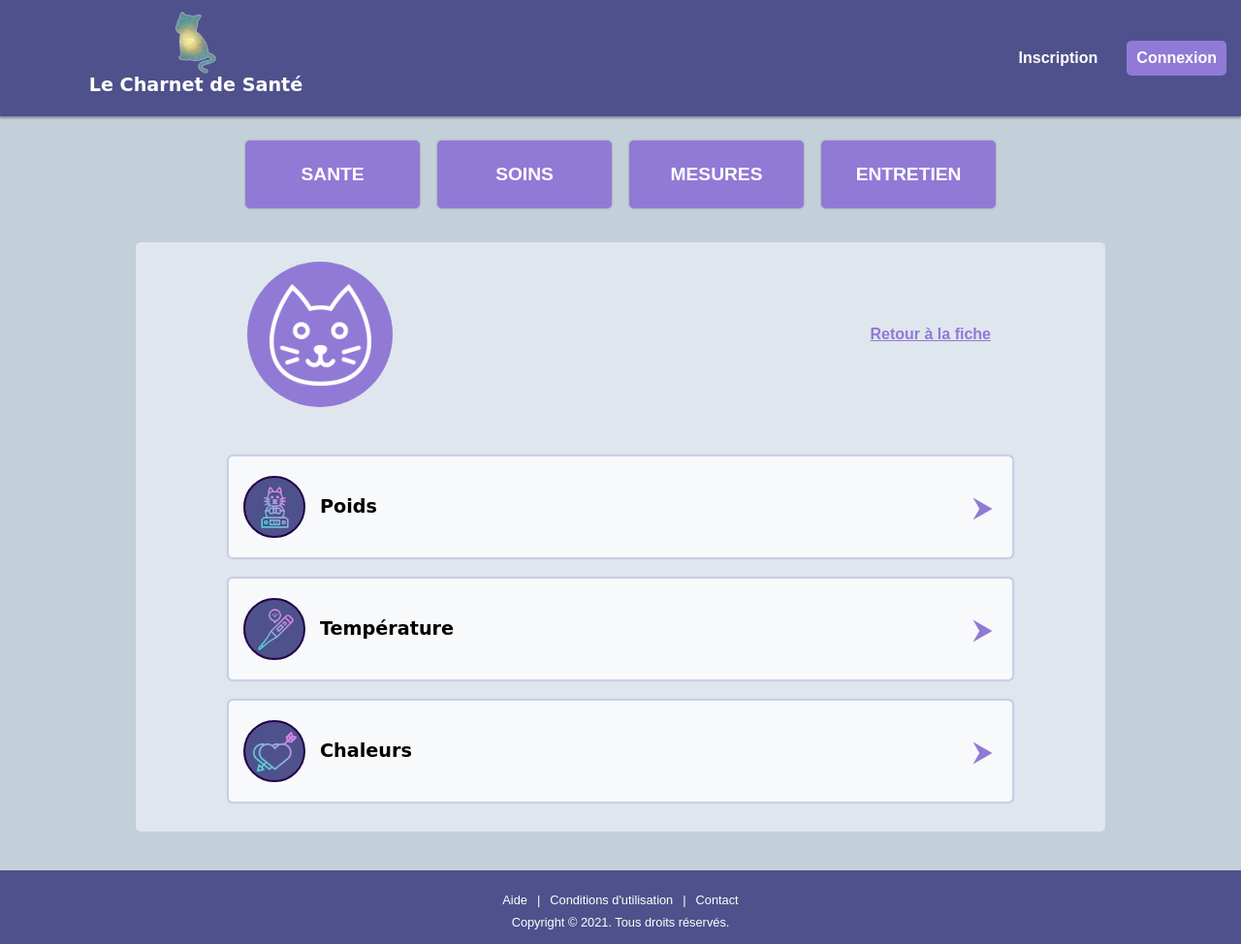
After one commit to AurelieGilet/charnet-de-sante, a Symfony app: template templates/cat-interface/cat-measures/cat_measures.html.twig in a window 1280 px wide. The commit adds this page. Shown: the whole page at 97% size. Run offline with Twig, Linux system fonts and the light colour scheme; the template is opened without the code that fills it, so the values that code supplies are empty; some libraries are stand-ins or nearby versions.

Commit message:
cat measures page template + links

```diff
--- /dev/null
+++ b/public/css/cat-interface/cat-data-pages.css
@@ -0,0 +1,214 @@
+main {
+    min-height: 90vh;
+    background-color: var(--main-background-color);
+}
+
+section {
+    display: flex;
+    flex-direction: column;
+    justify-content: center;
+    align-items: center;
+    width: 100%;
+    max-width: 100%;
+    min-height: 70vh;
+    border-radius: 0;
+    box-sizing: border-box;
+}
+
+.card {
+    width: 90%;
+    max-width: 1000px;
+    display: flex;
+    flex-direction: column;
+    justify-content: center;
+    align-items: center;
+    background-color: var(--secondary-background-color);
+    border-radius: 5px;
+    margin: 10px 0 40px 0;
+}
+
+.card-header {
+    width: 100%;
+    display: flex;
+    justify-content: center;
+    align-items: center;
+    padding: 20px 10px;
+}
+
+.picture {
+    width: 30%;
+    max-width: 150px;
+    display: flex;
+    justify-content: center;
+    align-items: center;
+    border-radius: 5px;
+}
+
+.default-cat-picture{
+    width: 70%;
+    height: auto;
+    background-color: var(--medium-purple);
+    clip-path: circle(50% at 50% 50%);
+    padding: 15%;
+}
+
+.cat-picture {
+    width: 100% !important;
+    height: auto;
+    clip-path: circle(50% at 50% 50%);
+}
+
+.card-title {
+    width: 60%;
+    display: flex;
+    flex-direction: column;
+    justify-content: center;
+    align-items: center;
+}
+
+.card h2 {
+    font-size: 1.2rem;
+    font-weight: bold;
+    margin: 10px 0;
+}
+
+.card h3 {
+    font-weight: bold;
+    margin: 10px;
+}
+
+.return {
+    text-decoration: underline;
+    cursor: pointer;
+    padding: 3px;
+    white-space: nowrap;
+    color: var(--medium-purple);
+    font-weight: bold;
+}
+
+.card-body {
+    width: 100%;
+    display: flex;
+    flex-direction: column;
+    justify-content: center;
+    align-items: center;
+    padding: 20px 10px;
+}
+
+.card-body a {
+    width: 100%;
+    display: flex;
+    justify-content: center;
+    align-items: center;
+}
+
+.card-template {
+    background-color: var(--list-background-color);
+    border: 1px solid var(--list-border-color);
+    border-radius: 5px;
+    box-shadow: 0px 0px 2px rgb(63 54 88 / 45%);
+    padding: 15px 10px;
+    margin: 10px 0;
+    box-sizing: border-box;
+}
+
+.card-content {
+    width: 90%;
+    display: flex;
+    justify-content: space-between;
+    align-items: center;
+}
+
+.left-side {
+    display: flex;
+    justify-content: center;
+    align-items: center;
+}
+
+.icon {
+    width: 50px;
+    height: 50px;
+    display: flex;
+    justify-content: center;
+    align-items: center;
+    background-color: var(--purple-navy);
+    border: 2px solid var(--russian-violet);
+    border-radius: 50%;
+    padding: 5px;
+    margin: 5px;
+}
+
+.icon img {
+    width: 90%;
+    height: auto;
+}
+
+.card-arrow {
+    color: var(--medium-purple);
+    font-size: 1.6rem;
+}
+
+.shaker:hover .shake {
+    -webkit-animation-name: shake;
+    animation-name: shake;
+    -webkit-animation-duration: 2s;
+    animation-duration: 2s;
+    -webkit-animation-fill-mode: both;
+    animation-fill-mode: both;
+    }
+    @-webkit-keyframes shake {
+    0%, 100% {
+    -webkit-transform: translate3d(0, 0, 0);
+    transform: translate3d(0, 0, 0);
+    }
+    10%, 30%, 50%, 70%, 90% {
+    -webkit-transform: translate3d(-10px, 0, 0);
+    transform: translate3d(-10px, 0, 0);
+    }
+    20%, 40%, 60%, 80% {
+    -webkit-transform: translate3d(10px, 0, 0);
+    transform: translate3d(10px, 0, 0);
+    }
+    }
+    @keyframes shake {
+    0%, 100% {
+    -webkit-transform: translate3d(0, 0, 0);
+    transform: translate3d(0, 0, 0);
+    }
+    10%, 30%, 50%, 70%, 90% {
+    -webkit-transform: translate3d(-10px, 0, 0);
+    transform: translate3d(-10px, 0, 0);
+    }
+    20%, 40%, 60%, 80% {
+    -webkit-transform: translate3d(10px, 0, 0);
+    transform: translate3d(10px, 0, 0);
+    }
+}
+
+/***** RESPONSIVE *****/
+
+@media screen and (min-width: 768px) {
+    .picture {
+        margin-right: 20px;
+    }
+    .card {
+        width: 90%;
+    }
+    .card-title {
+        flex-direction: row;
+        justify-content: space-between;
+    }
+    .card h2 {
+        font-size: 1.4rem;
+    }
+    .card h3 {
+        font-size: 1.2rem;
+    }
+    .card-body {
+        width: 90%;
+    }
+    .card-arrow {
+        font-size: 1.8rem;
+        margin-right: 10px;
+    }
+}
--- a/public/css/cat-interface/cat-detail.css
+++ b/public/css/cat-interface/cat-detail.css
@@ -62,7 +62,7 @@ section {
     flex-direction: column;
     justify-content: center;
     align-items: center;
-    background-color: var(--primary-background-color);
+    background-color: var(--main-background-color);
     width: 100%;
     max-width: 100%;
     border-radius: 0;
--- a/public/css/partials/cat-menu.css
+++ b/public/css/partials/cat-menu.css
@@ -2,8 +2,7 @@
     display: flex;
     justify-content: center;
     align-items: center;
-    padding: 10px 0;
-    margin: 10px 0;
+    padding: 20px 0;
 }
 
 /***** CAT MOBILE MENU *****/
--- /dev/null
+++ b/templates/cat-interface/cat-measures/cat_measures.html.twig
@@ -0,0 +1,72 @@
+{% extends 'base.html.twig' %}
+
+{% block title %}Le Charnet de Santé - Mesure de {{ cat.name }} {% endblock %}
+
+{% block stylesheets %}
+    <link rel="stylesheet" href="{{ asset('css/partials/cat-menu.css') }}" >
+    <link rel="stylesheet" href="{{ asset('css/cat-interface/cat-data-pages.css') }}" >
+{% endblock %}
+
+{% block body %}
+<main>
+    {% include 'partials/cat-menu.html.twig' %}
+
+    <section>
+        <div class="card">
+            <div class="card-header">
+                <div class="picture">
+                    <img {% if cat.picture != null %} src="{{ asset('img/upload/' ~ cat.picture) }}" alt="Photo du chat {{ cat.name }}" class ="cat-picture" {% else %} src="{{ asset('img/site/cat-portrait2.png') }}" alt="Illustration portrait de chat" class="default-cat-picture" {% endif %}>
+                </div>
+                <div class="card-title">
+                    <h2>{{ cat.name }}</h2>
+                    <a href="{{ path('cat-detail', {'id': cat.id}) }}" class="return">Retour à la fiche</a>
+                </div>
+            </div>
+            <div class="card-body">
+                <a href="" class="shaker">
+                    <div class="card-content card-template">
+                        <div class="left-side">
+                            <div class="icon">
+                                <img src="{{ asset('img/site/weight.png') }}" alt="Icône d'un chat sur une balance">
+                            </div>
+                            <h3>Poids</h3>
+                        </div>
+                        <div class="card-arrow shake">
+                            &#11166
+                        </div>
+                    </div>
+                </a>
+                <a href="" class="shaker">
+                    <div class="card-content card-template">
+                        <div class="left-side">
+                            <div class="icon">
+                                <img src="{{ asset('img/site/thermometer.png') }}" alt="Icône d'un thermomètre">
+                            </div>
+                            <h3>Température</h3>
+                        </div>
+                        <div class="card-arrow shake">
+                            &#11166
+                        </div>
+                    </div>
+                </a>
+                <a href="" class="shaker">
+                    <div class="card-content card-template">
+                        <div class="left-side">
+                            <div class="icon">
+                                <img src="{{ asset('img/site/heat.png') }}" alt="Icône de deux coeurs percés d'une flèche">
+                            </div>
+                            <h3>Chaleurs</h3>
+                        </div>
+                        <div class="card-arrow shake">
+                            &#11166
+                        </div>
+                    </div>
+                </a>
+            </div>
+        </div>
+
+    </section>
+
+</main>
+
+{% endblock %}
--- a/templates/partials/cat-menu.html.twig
+++ b/templates/partials/cat-menu.html.twig
@@ -14,7 +14,7 @@
                 <div class="long-line"></div>
                 <li {#  {% if route_name == 'cat-healthcare' %} class="selected cat-custom-option" {% else %} {% endif %} #} class="cat-custom-option"><a href="">SOINS</a></li>
                 <div class="long-line"></div>
-                <li {#  {% if route_name == 'cat-measure' %} class="selected cat-custom-option" {% else %} {% endif %} #} class="cat-custom-option"><a href="">MESURES</a></li>
+                <li  {% if route_name == 'cat-measures' %} class="selected cat-custom-option" {% else %} {% endif %} class="cat-custom-option"><a href="{{ path('cat-measures', {'id': cat.id}) }}">MESURES</a></li>
                 <div class="long-line"></div>
                 <li {#  {% if route_name == 'cat-petcare' %} class="selected cat-custom-option" {% else %} {% endif %} #} class="cat-custom-option"><a href="">ENTRETIEN</a></li>
                 <div class="long-line"></div>
@@ -24,7 +24,7 @@
             <ul class="cat-desktop-options">
                 <li {# {% if route_name == 'cat-health' %} class="selected cat-custom-option" {% else %} {% endif %} #} class="cat-custom-option"><a href="">SANTE</a></li>
                 <li {#  {% if route_name == 'cat-healthcare' %} class="selected cat-custom-option" {% else %} {% endif %} #} class="cat-custom-option"><a href="">SOINS</a></li>
-                <li {#  {% if route_name == 'cat-measure' %} class="selected cat-custom-option" {% else %} {% endif %} #} class="cat-custom-option"><a href="">MESURES</a></li>
+                <li  {% if route_name == 'cat-measures' %} class="selected cat-custom-option" {% else %} {% endif %} class="cat-custom-option"><a href="{{ path('cat-measures', {'id': cat.id}) }}">MESURES</a></li>
                 <li {#  {% if route_name == 'cat-petcare' %} class="selected cat-custom-option" {% else %} {% endif %} #} class="cat-custom-option"><a href="">ENTRETIEN</a></li>
             </ul>
         </div>
```
Also changed, not shown: src/Controller/CatMeasuresController.php (added, +22 -0 lines), public/img/site/heat.png (added), public/img/site/thermometer.png (added), public/img/site/weight.png (added).
